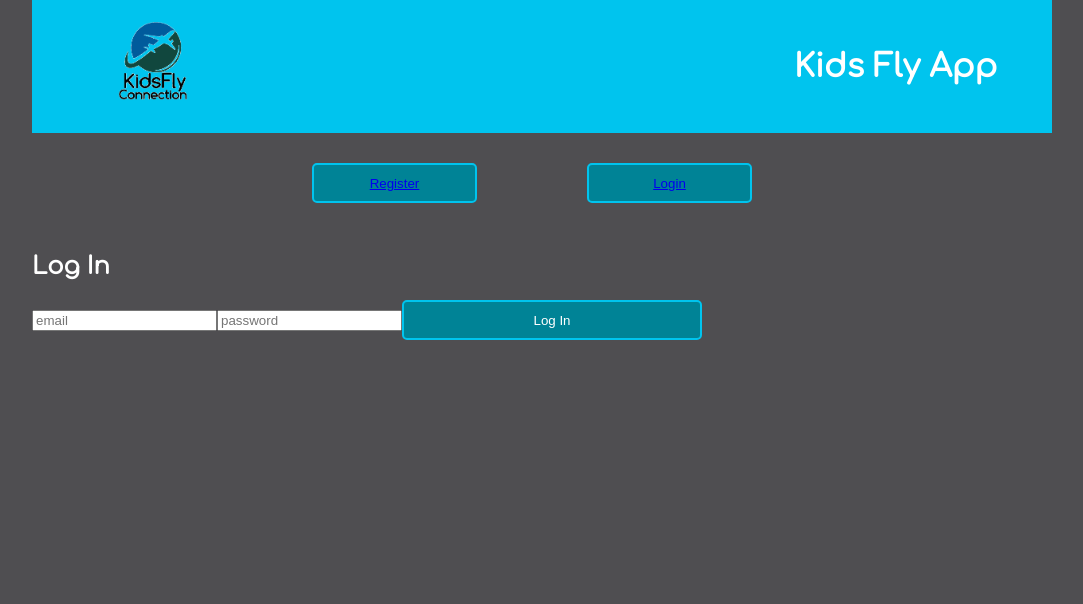
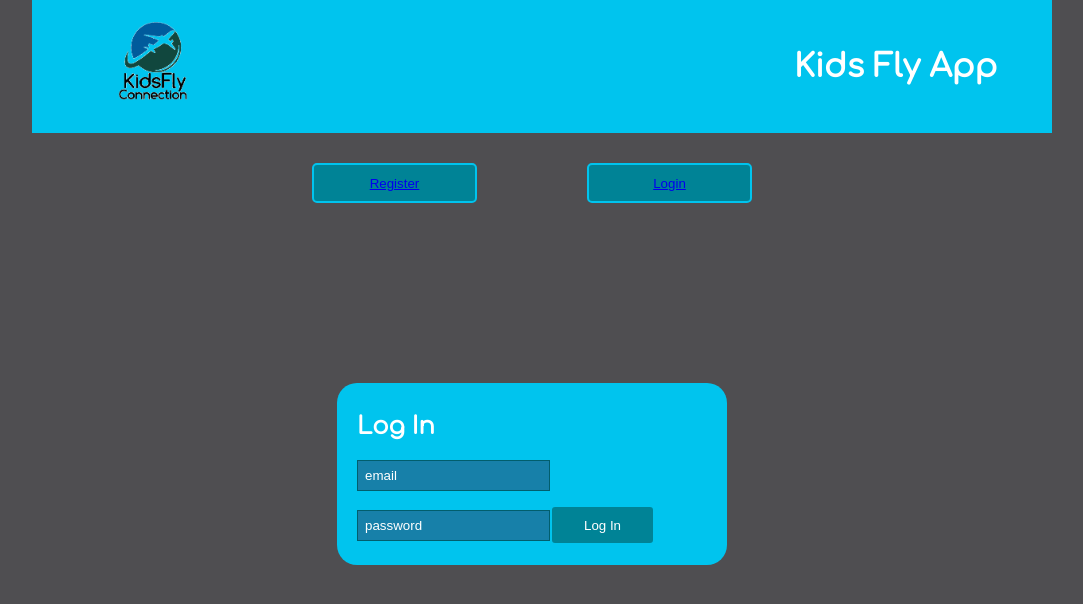
Before and after one commit to buildweek-kidsFly-pg/frontend, a React (Create React App) app: page /login in a window 1280 px wide. Shown: the top 604 px of the page, without its empty margins (108-1191 px from the left). Built offline with nearby package versions, Linux system fonts and the light colour scheme; the HTML template or start-up script is replaced by a standard one.

Commit message:
Fixed styling components

```diff
--- a/src/React-I-components/registration/Login.js
+++ b/src/React-I-components/registration/Login.js
@@ -44,7 +44,7 @@ return (
         onChange={handleChanges}
       />
       {touched.password && errors.password && (<p>{errors.password}</p>)}
-      <button type="submit">Log In</button>
+      <button className="btnlog" type="submit">Log In</button>
     </Form>
   </div>
 )
--- a/src/React-I-components/registration/Registration.scss
+++ b/src/React-I-components/registration/Registration.scss
@@ -3,14 +3,6 @@ $phone: 500px;
         display: flex;
         flex-direction: column;
         width: 100%;
-    // background-image: url(../../img/cloudy-sky.jpg);
-    // background-size: cover;
-    // background-repeat: no-repeat;
-    // opacity: 50%;
-}
-
-img {
-    width: 20%;
     }
 
     .headertest {
@@ -18,17 +10,21 @@ img {
         flex-direction: row-reverse;
         justify-content: space-evenly;
         align-items: center;
+        img {
+            width: 20%;
+        }
     }
 
     h2 {
         color: white;
     }
 
-.SignUp {
+    .signup {
         display: flex;
         flex-direction: column;
         width: 350px;
         justify-content: space-between;
+        align-items: center;
         height: 50%;
         margin: 5% auto 10% auto;
         padding: 2% 5% 7% 5%;
@@ -48,14 +44,30 @@ h2 {
             border: 1px solid #015e6d;
             background-color: #1780A9;
             opacity: 90%;
+            align-items: center;
             &:focus {
                 transition: 0.2s;
                 border: 3px solid white;
             }
         }
+        .btnsign {
+            width: 30%;
+            height: 40px;
+            background: #008396;
+            color: white;
+            border: solid, 2px, #00C4EE;
+            border-radius: 5px;
+            @media (max-width: $phone) {
+                width: 50%;
+            }
+            &:hover {
+                background: lightblue;
+                color: #4F4E51;
+            }
+        }
     }
 
-.LogIn {
+    .login {
         display: flex;
         flex-direction: column;
         width: 350px;
@@ -63,7 +75,7 @@ h2 {
         height: 30%;
         margin: 15% auto;
         padding: 1% 2%;
-    background-color: rgba(155, 136, 128, 0.85);
+        background-color: #00C4EE;
         border-radius: 20px;
         @media (max-width: $phone) {
             margin-top: 40%;
@@ -74,12 +86,28 @@ h2 {
         input {
             height: 15%;
             padding: 2%;
+            margin-bottom: 4%;
             box-sizing: border-box;
-        border: 1px solid #ccc;
-        background-color: inherit;
+            border: 1px solid #015e6d;
+            background-color: #1780A9;
             &:focus {
                 transition: 0.2s;
                 border: 3px solid white;
+            }
+        }
+        .btnlog {
+            width: 30%;
+            height: 40px;
+            background: #008396;
+            color: white;
+            border: solid, 2px, #00C4EE;
+            border-radius: 5px;
+            @media (max-width: $phone) {
+                width: 50%;
+            }
+            &:hover {
+                background: lightblue;
+                color: #4F4E51;
             }
         }
     }
@@ -92,8 +120,6 @@ h2 {
         justify-content: space-around;
         width: 55%;
         margin: 3% auto;
-}
-
         button {
             width: 30%;
             height: 40px;
@@ -109,9 +135,9 @@ button {
                 color: #4F4E51;
             }
         }
-
         Link {
             text-decoration: none;
+        }
     }
 
     .error {
--- a/src/React-I-components/registration/Signup.js
+++ b/src/React-I-components/registration/Signup.js
@@ -26,7 +26,7 @@ const SignUp = ({ values, errors, touched, status, ...props }) => {
         setUserState({...userState, [e.target.name]: e.target.value});
     }
   return (
-      <div className='registration'>
+      <div className='signup'>
           <Form onSubmit={handleSubmit}>
               <h2>Sign Up</h2>
               <Field
@@ -87,7 +87,7 @@ const SignUp = ({ values, errors, touched, status, ...props }) => {
               onChange={handleChanges}
               />
               {touched.p_home_airport && errors.p_home_airport && (<p>{errors.p_home_airport}</p>)}
-              <button type="submit">Sign Up</button>
+              <button className="btnsign" type="submit">Sign Up</button>
           </Form>
       </div>
   )
```
Lines whose indentation alone changed are shown as unchanged.
